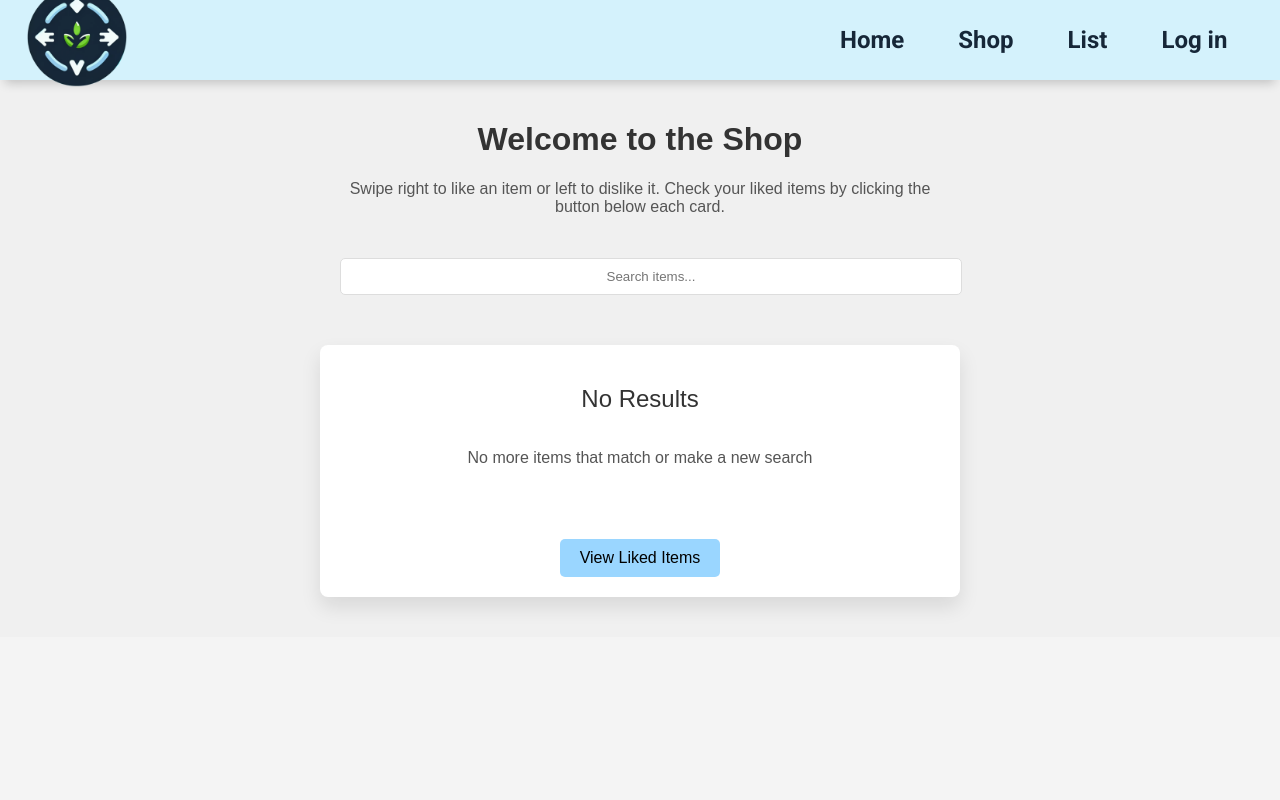
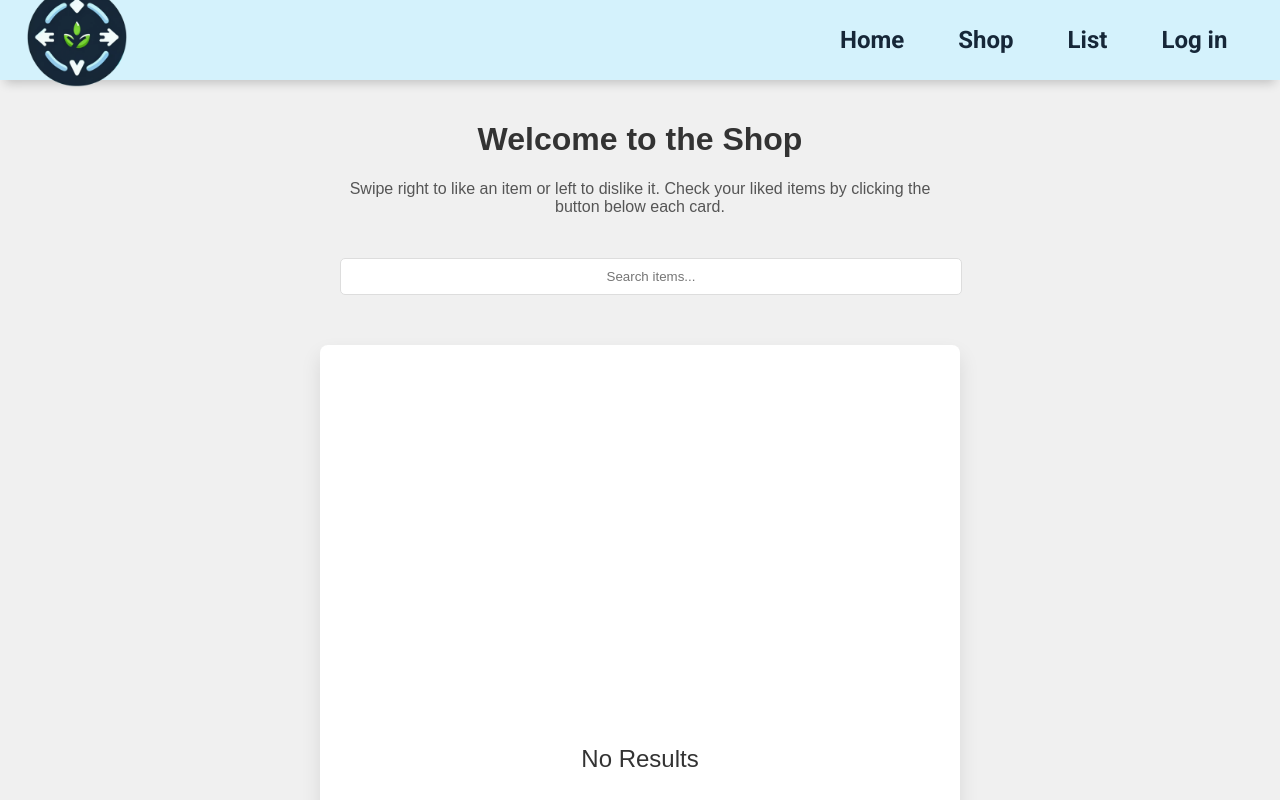
Before and after one commit to Dundy703/CEN3031-Project, a React (Create React App) app in the folder frontend/: page /shop in a window 1280 px wide. Shown: the top 800 px of the page. Built offline with nearby package versions, Linux system fonts and the light colour scheme.

Commit message:
shop gui

```diff
--- a/frontend/src/pages/Shop.js
+++ b/frontend/src/pages/Shop.js
@@ -21,6 +21,7 @@ function Shop() {
     const {value} = e.target[0];
     console.log(e);
     setSearch(value);
+    setCurrentIndex(0);
   }
 
   useEffect(() => {
--- a/frontend/src/styles/Shop.css
+++ b/frontend/src/styles/Shop.css
@@ -49,9 +49,23 @@ body {
   align-items: center; /* Center children horizontally */
 }
 
+.img-box {
+  display:flex;
+  width: 90%;
+  height: 45vh;
+  justify-content: center;
+  align-items: center;
+}
+
 .card img {
   max-width: 75%;
+  max-height: 40vh;
   border-radius: 8px;
+  -webkit-user-drag: none;
+  user-select: none;
+  -moz-user-select: none;
+  -webkit-user-select: none;
+  -ms-user-select: none;
 }
 
 .card h2 {
```
